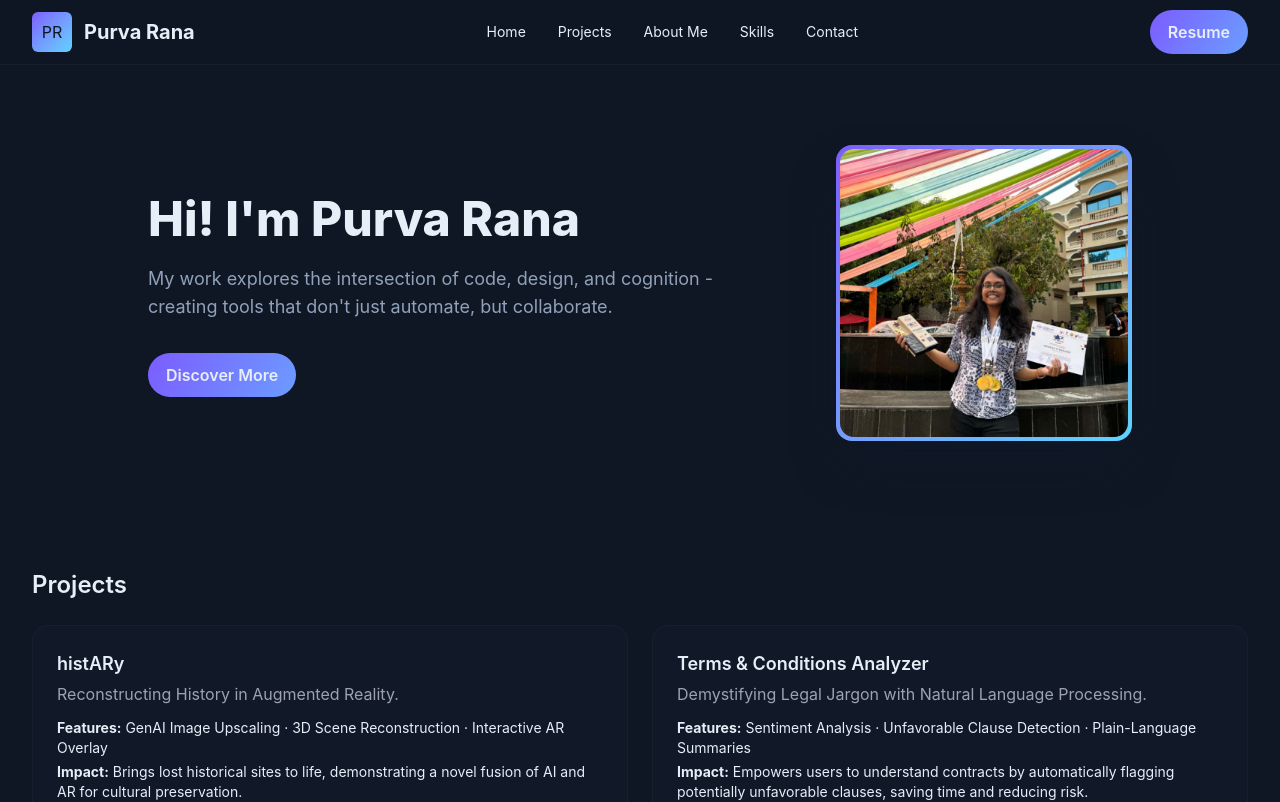
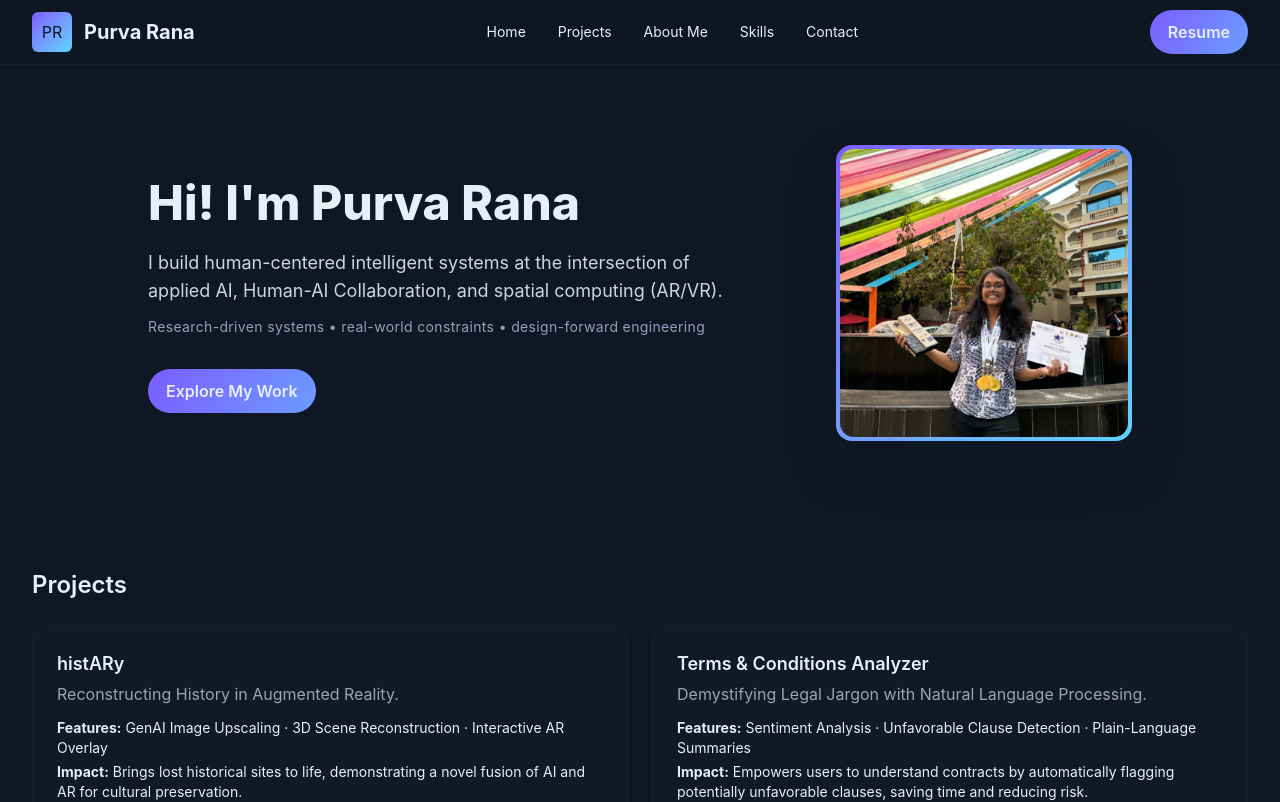
Before and after one commit to purva-rana/Portfolio, a React (Vite) app: page / in a window 1280 px wide. Shown: the top 802 px of the page. Built offline with nearby package versions, Linux system fonts and the light colour scheme.

Commit message:
updated hero

```diff
--- a/src/components/Hero.jsx
+++ b/src/components/Hero.jsx
@@ -1,6 +1,3 @@
-// src/components/Hero.jsx
-
-import React from "react";
 import { motion } from "framer-motion";
 import { Link as ScrollLink } from "react-scroll";
 import { useTypewriter } from "../hooks/useTypewriter";
@@ -19,7 +16,11 @@ export default function Hero() {
   const { typedText: typed, isDone: done } = useTypewriter(headline);
 
   const subline =
-    "My work explores the intersection of code, design, and cognition - creating tools that don't just automate, but collaborate.";
+    "I build human-centered intelligent systems at the intersection of applied AI, Human-AI Collaboration, and spatial computing (AR/VR).";
+
+  const credibility =
+    "Research-driven systems • real-world constraints • design-forward engineering";
+
 
   return (
     <section
@@ -44,7 +45,6 @@ export default function Hero() {
             )}
           </h1>
 
-          {/* Staggered animation container for subline and button */}
           <motion.div
             variants={containerVariants}
             initial="hidden"
@@ -53,9 +53,16 @@ export default function Hero() {
           >
             <motion.p
               variants={itemVariants}
-              className="text-lg text-slate-400"
+              className="text-lg text-slate-300"
             >
               {subline}
+            </motion.p>
+
+             <motion.p
+              variants={itemVariants}
+              className="mt-3 text-sm tracking-wide text-slate-400"
+            >
+              {credibility}
             </motion.p>
 
             <motion.div variants={itemVariants} className="mt-8">
@@ -70,7 +77,7 @@ export default function Hero() {
                   whileHover={{ scale: 1.03 }}
                   transition={{ type: "spring", stiffness: 400, damping: 15 }}
                 >
-                  Discover More
+                  Explore My Work
                 </motion.button>
               </ScrollLink>
             </motion.div>
```
